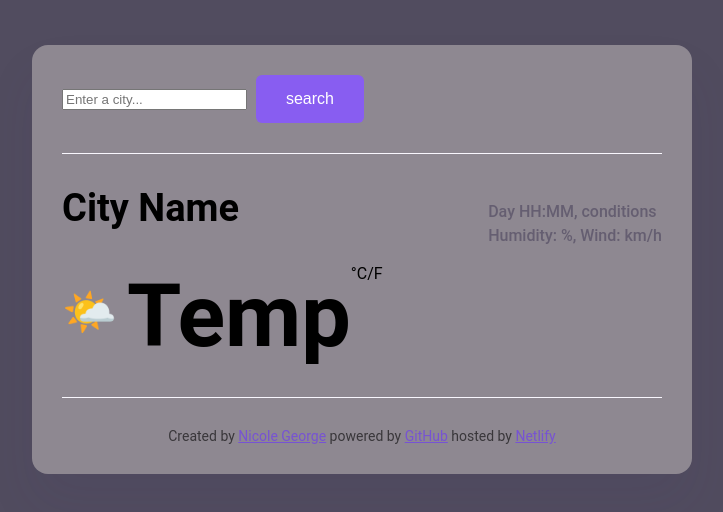
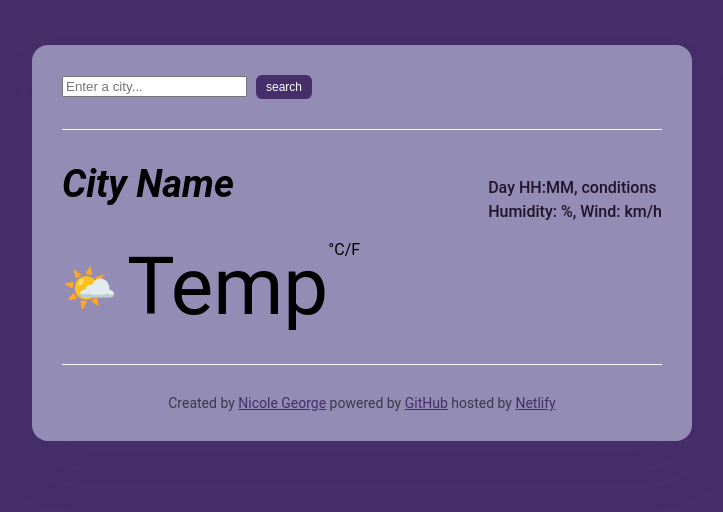
Before and after one commit to nicolergeorge/weather-app, a plain HTML site: page index.html in a window 1280 px wide. Shown: the whole page, without its empty margins (278-1001 px from the left). Drawn offline with Linux system fonts and the light colour scheme.

Commit message:
Update styles.css

```diff
--- a/styles.css
+++ b/styles.css
@@ -1,14 +1,14 @@
 body {
-    background-color: #514c5f;
+    background-color: #462e6a;
     font-family: "Roboto", sans-serif;
 }
 
 a {
-    color: #7753d3;
+    color: #462E6A;
 }
 
 .weather-app {
-    background: rgb(142, 136, 145);
+    background: #938cb5;
     max-width: 600px;
     margin: 45px auto;
     box-shadow: 0 30px 50px rgba(65, 50, 100, 0.08);
@@ -31,10 +31,10 @@ header {
 }
 
 .search-form-button {
-    background: #885df1;
-    padding: 15px 30px;
+    background: #462e6a;
+    padding: 5px 10px;
     border: none;
-    font-size: 16px;
+    font-size: 12px;
     margin-left: 5px;
     border-radius: 6px;
     color: white;
@@ -53,17 +53,19 @@ main {
     margin: 0;
     font-size: 38px;
     line-height: 48px;
+    font-weight: bold;
+    font-style: italic;
 }
 
 .weather-app-details {
     font-size: 16px;
-    color: rgba(39, 33, 66, 0.4);
+    color: #23132b;
     line-height: 24px;
     font-weight: 500;
 }
 
 .weather-app-details strong {
-    color: #f65282;
+    color: #faa6bf;
 }
 
 .weather-app-temperature-container {
@@ -76,9 +78,9 @@ main {
 }
 
 .weather-app-temperature {
-    font-size: 88px;
+    font-size: 80px;
     margin-left: 10px;
-    font-weight: bold;
+    font-weight: thin;
 }
 
 .weatehr-app-unit {
```
